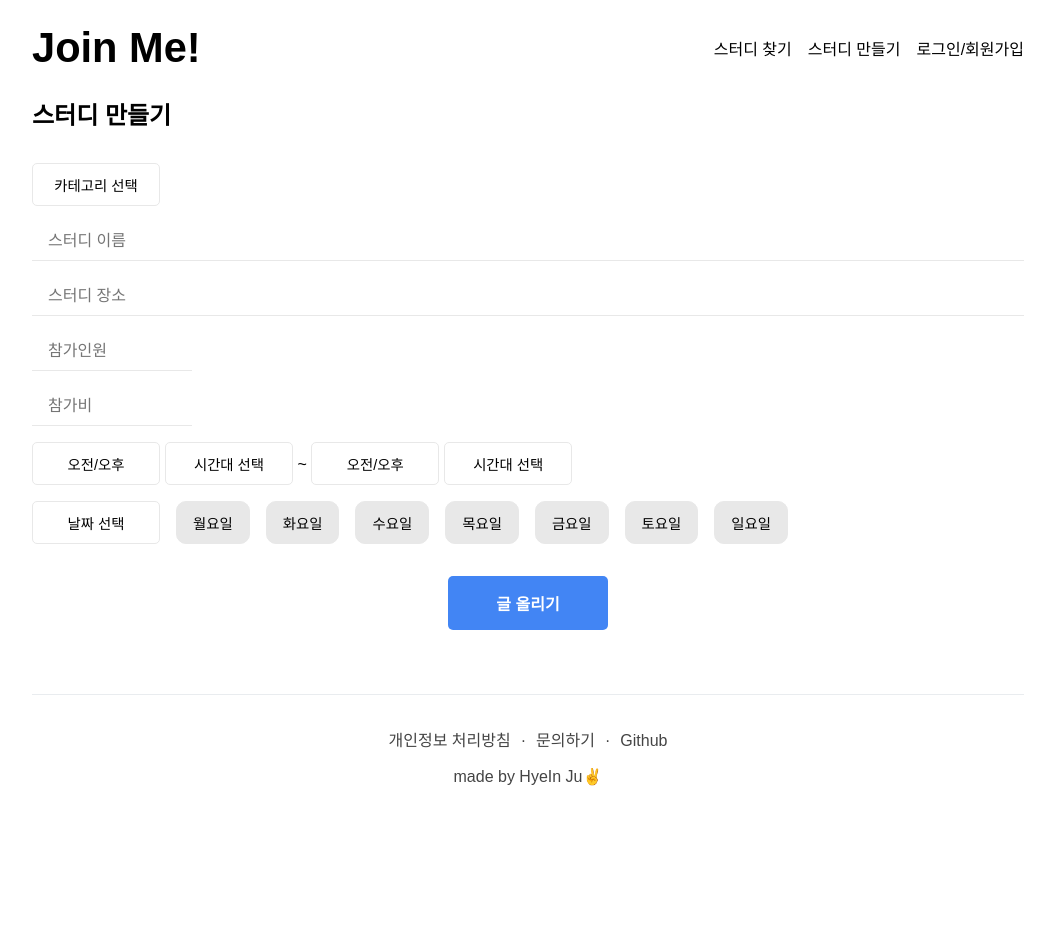
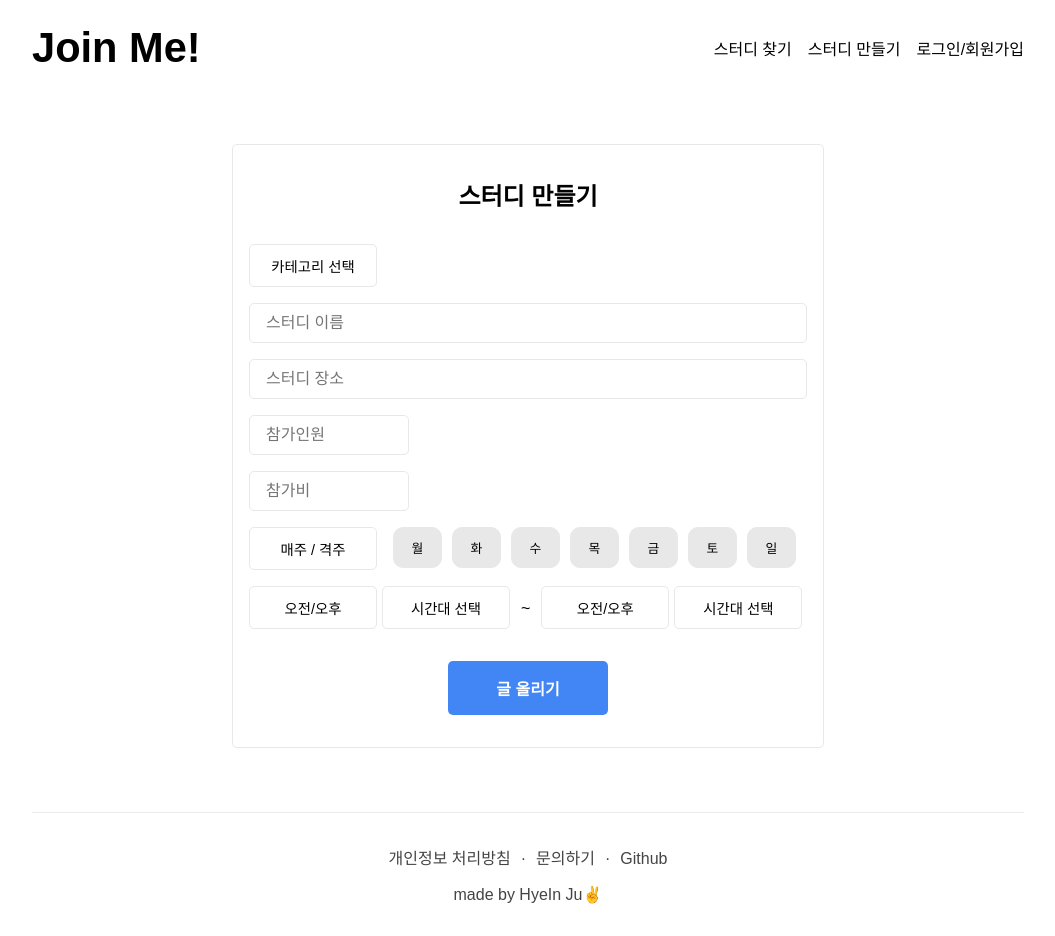
Before and after one commit to theJunimo/join-me, a React (Create React App) app in the folder front-end/: page /write in a window 1280 px wide. Shown: the whole page, without its empty margins (112-1167 px from the left). Before the commit the page ends 818 px from the top, so only its background shows below. Built offline with nearby package versions, Linux system fonts and the light colour scheme.

Commit message:
Add component

```diff
--- a/front-end/src/components/common/ToggleButton.scss
+++ b/front-end/src/components/common/ToggleButton.scss
@@ -2,11 +2,11 @@
 
 .ToggleButton {
     display: inline-block;
-    padding: 10px 1rem;
+    padding: 10px 1.1rem;
     cursor: pointer;
     border-radius: 10px;
     font-weight: 400;
-    font-size: 0.9rem;
+    font-size: 0.8rem;
 
     &.on {
         border: 1px solid $main-blue;
@@ -22,6 +22,6 @@
     }
 
     & + & {
-        margin-left: 1rem;
+        margin-left: 10px;
     }
 }
--- a/front-end/src/components/common/ToggleButton.tsx
+++ b/front-end/src/components/common/ToggleButton.tsx
@@ -7,7 +7,7 @@ type ToggleButtonProps = {
 }
 
 function ToggleButton({onClick, children}: ToggleButtonProps,) {
-    const [selected, setSelected] = useState(false);
+    const [selected, setSelected] = useState<boolean>(false);
 
     const handleClick = useCallback(() => {
         setSelected(!selected);
--- a/front-end/src/components/common/selectBox/SelectBox.tsx
+++ b/front-end/src/components/common/selectBox/SelectBox.tsx
@@ -8,8 +8,8 @@ type SelectBoxProps = {
 }
 
 function SelectBox({name, optionList}: SelectBoxProps) {
-    const [selected, setSelected ] = useState(name);
-    const [optionVisible, setOptionVisible] = useState(false);
+    const [selected, setSelected ] = useState<string>(name);
+    const [optionVisible, setOptionVisible] = useState<boolean>(false);
     const handleOptionSelect = useCallback((option) => {
         setSelected(option);
         setOptionVisible(false);
--- a/front-end/src/components/write/DaySelection.tsx
+++ b/front-end/src/components/write/DaySelection.tsx
@@ -4,24 +4,23 @@ import SelectBox from 'components/common/selectBox/SelectBox';
 import ToggleButton from 'components/common/ToggleButton';
 
 function DaySelection() {
-    const [selectedDays, setSelectedDays] = useState(['']);
+    const [selectedDays, setSelectedDays] = useState<string[]>([]);
 
     const handleClick = useCallback((day) => {
-        console.log('전체' + day);
-        const days = selectedDays.map((day) =>{
-            if(selectedDays.indexOf(day)) return selectedDays.filter((el) => (el !== day));
-            return selectedDays.push(day);
-        });
-
-        console.log(days);
+        const days: string[] = (selectedDays.indexOf(day) !== -1)
+                        ?
+                        selectedDays.filter((el) => (el !== day))
+                        :
+                        selectedDays.concat([day]);
+        setSelectedDays(days);
     }, [selectedDays]);
 
     return(
         <div className = 'DaySelection'>
-            <SelectBox name = '날짜 선택' optionList = {['매주', '격주']}/>
+            <SelectBox name = '매주 / 격주' optionList = {['매주', '격주']}/>
             <div className = 'daysList'>
                 {['월','화','수','목','금','토','일'].map((el, idx) => (
-                    <ToggleButton key = { idx } onClick = { handleClick } >{ el + '요일' }</ToggleButton>
+                    <ToggleButton key = { idx } onClick = { handleClick } >{ el }</ToggleButton>
                 ))}
             </div>
         </div>
--- a/front-end/src/components/write/StyledInput.scss
+++ b/front-end/src/components/write/StyledInput.scss
@@ -4,12 +4,13 @@
 .StyledInput {
     margin-top: 1rem;
     border: none;
-    border-bottom: 1px solid #e8e8e8;
+    border: 1px solid #e8e8e8;
+    border-radius: 5px;
     padding: 10px 1rem;
     font-size: 1rem;
     outline: none;
 
     &:focus {
-        border-bottom: 1px solid $main-blue;
+        border: 1px solid $main-blue;
     }
 }
--- a/front-end/src/components/write/TimeSelection.scss
+++ b/front-end/src/components/write/TimeSelection.scss
@@ -1,3 +1,7 @@
 .TimeSelection {
     margin-top: 1rem;
+
+    .to {
+        margin: 0 11px;
+    }
 }
--- a/front-end/src/components/write/TimeSelection.tsx
+++ b/front-end/src/components/write/TimeSelection.tsx
@@ -18,7 +18,7 @@ function TimeSelection() {
         <div className = 'TimeSelection'>
             <SelectBox name = '오전/오후' optionList = {['오전', '오후']}></SelectBox>
             <SelectBox name = '시간대 선택' optionList = {getTimeArr}></SelectBox>
-            <span> ~ </span>
+            <span className = 'to'>~</span>
             <SelectBox name = '오전/오후' optionList = {['오전', '오후']}></SelectBox>
             <SelectBox name = '시간대 선택' optionList = {getTimeArr}></SelectBox>
         </div>
--- a/front-end/src/components/write/WritingForm.scss
+++ b/front-end/src/components/write/WritingForm.scss
@@ -1,11 +1,23 @@
 
 @import 'styles/util';
+
+.writingform-wrapper{
+    width: 37rem;
+    margin: auto;
+    margin-top: 3rem;
+    border: 1px solid #e8e8e8;
+    border-radius: 5px;
+    padding: 2rem 1rem;
+
+    h2 {
+        text-align: center;
+    }
 
     .WritingForm {
         display: flex;
         flex-direction: column;
+        margin-top: 2rem;
         font-size: 1rem;
-    margin-top: 2rem;
 
         button {
             margin: auto;
@@ -26,3 +38,4 @@
             }
         }
     }
+}
--- a/front-end/src/components/write/WritingForm.tsx
+++ b/front-end/src/components/write/WritingForm.tsx
@@ -1,27 +1,41 @@
-import React from 'react';
+import React, { useCallback } from 'react';
 import './WritingForm.scss';
 import SelectBox from 'components/common/selectBox/SelectBox';
 import TimeSelection from'./TimeSelection';
 import StyledInput from './StyledInput';
 import DaySelection from './DaySelection';
 
+type writingFormType = {
+    name: string;
+    place: string;
+    people: number;
+    price: number;
+}
+
 function WritingForm() {
+    const handleSubmit = useCallback((e: React.FormEvent<HTMLFormElement>) => {
+        e.preventDefault();
+
+    }, []);
+
     return(
-        <>
+        <div className = 'writingform-wrapper'>
         <h2>스터디 만들기</h2>
-        <form className = 'WritingForm'>
+        <form
+            className = 'WritingForm'
+            onSubmit = {() => handleSubmit}>
             <SelectBox
                 name = '카테고리 선택'
                 optionList = {['언어', 'IT / 프로그래밍', '고시 / 자격증', '취업', '독서', '운동', '기타']} />
             <StyledInput type = 'text' name = 'name' placeholder = '스터디 이름'/>
             <StyledInput type = 'text' name=  'place' placeholder = '스터디 장소' />
-            <StyledInput type = 'text' name = 'price' placeholder = '참가인원' width = '10rem'/>
+            <StyledInput type = 'text' name = 'people' placeholder = '참가인원' width = '10rem'/>
             <StyledInput type = 'text' name = 'price' placeholder = '참가비' width = '10rem'/>
+            <DaySelection />
             <TimeSelection/>
-            <DaySelection />
             <button type = 'submit'>글 올리기</button>
         </form>
-        </>
+        </div>
     )
 }
 
```
Lines whose indentation alone changed are shown as unchanged.
